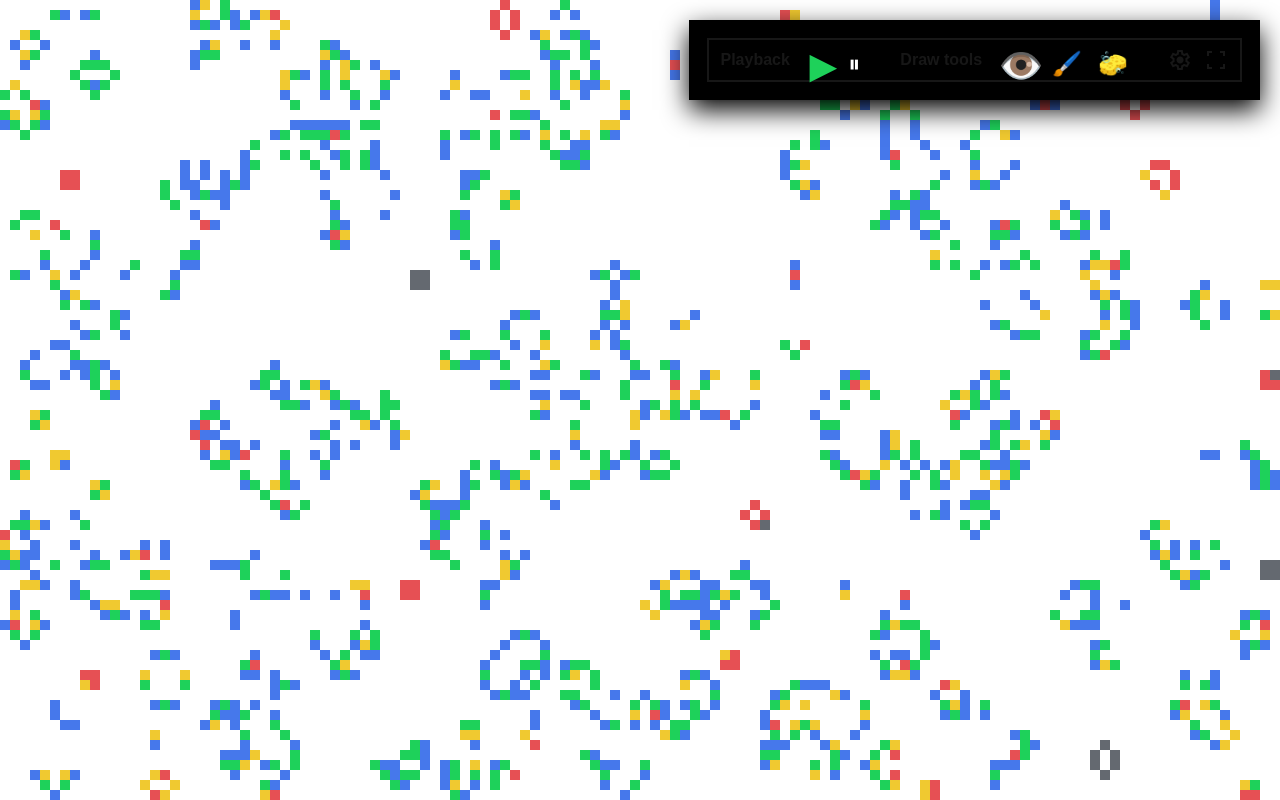
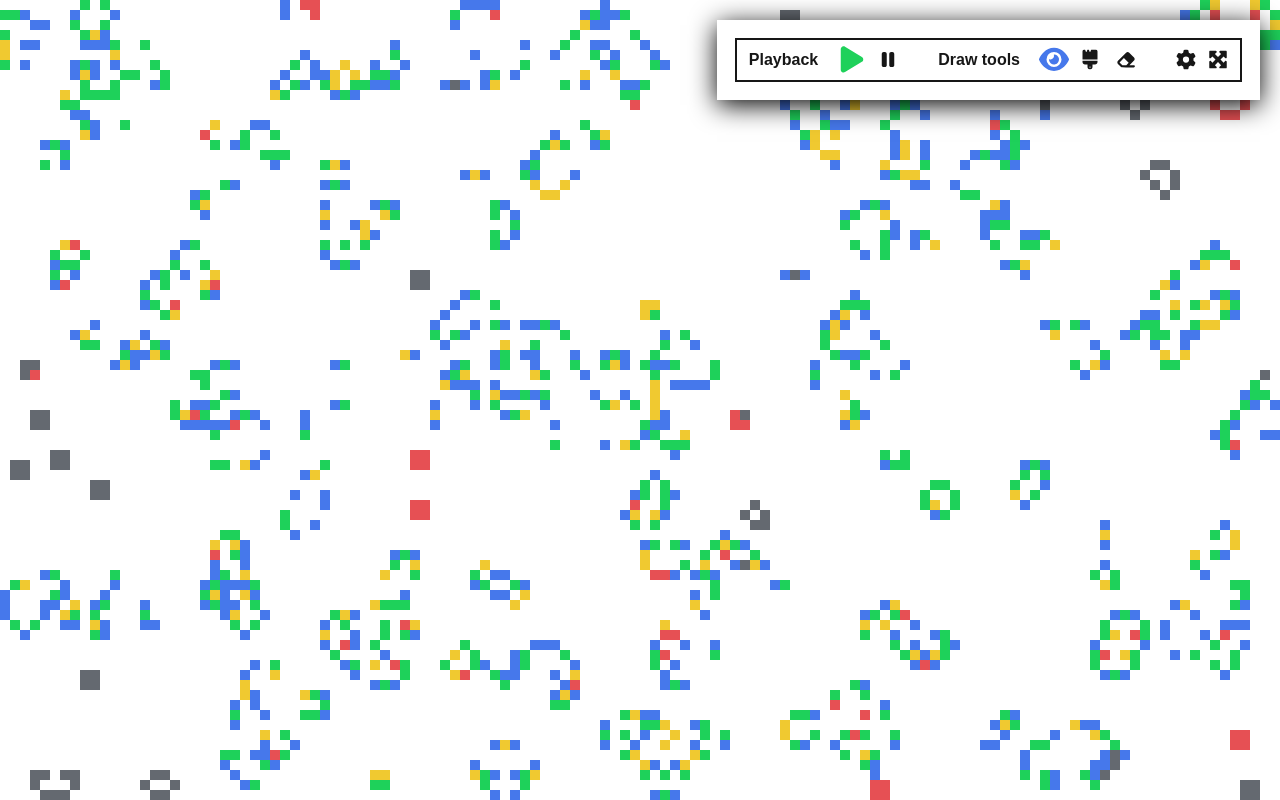
Before and after one commit to Prestopy/conways-game-of-life, a Next.js app: page / in a window 1280 px wide. Built offline with nearby package versions, Linux system fonts and the light colour scheme.

Commit message:
fixed site for dark mode and better icons

```diff
--- a/package.json
+++ b/package.json
@@ -9,9 +9,10 @@
     "lint": "next lint"
   },
   "dependencies": {
+    "next": "15.2.4",
     "react": "^19.0.0",
     "react-dom": "^19.0.0",
-    "next": "15.2.4"
+    "react-icons": "^5.5.0"
   },
   "devDependencies": {
     "typescript": "^5",
--- a/src/app/globals.css
+++ b/src/app/globals.css
@@ -24,6 +24,11 @@
         --background: #0a0a0a;
         --foreground: #ededed;
     }
+}
+svg {
+    font-size: 20px;
+    margin: auto;
+    translate: 0 8%;
 }
 
 h1 {
@@ -61,7 +66,7 @@ input[type="range"] {
     appearance: none;
     width: 200px;
     height: 20px;
-    background: #ffffff;
+    background: var(--foreground);
     outline: none;
     -webkit-transition: .2s;
     transition: opacity .2s;
--- a/src/app/page.tsx
+++ b/src/app/page.tsx
@@ -1,6 +1,7 @@
 "use client";
 
 import {useEffect, useRef, useState} from "react";
+import {FaPlay, FaBrush, FaEraser, FaEye, FaGear, FaMaximize, FaMinimize, FaPause} from "react-icons/fa6";
 
 export default function Home() {
     const canvasRef = useRef<HTMLCanvasElement>(null);
@@ -369,33 +370,32 @@ export default function Home() {
     return (
         <div>
             <div id="settings-cont" className="absolute w-fit top-5 right-5 z-10 select-none">
-                <div id="settings" className="p-5 bg-black ring-white" onMouseEnter={() => { tempDrawBlockRef.current = true }} onMouseLeave={() => {
+                <div id="settings" className="p-5 bg-white dark:bg-black" onMouseEnter={() => { tempDrawBlockRef.current = true }} onMouseLeave={() => {
                     tempDrawBlockRef.current = false
                     setShowSettings(false);
-                }} style={{ opacity: settings.fullScreen ? 0 : 1, boxShadow: "0px 10px 25px black" }}>
+                }} style={{ opacity: settings.fullScreen ? 0 : 1, boxShadow: "0px 5px 25px black" }}>
                     <div
                         className="cursor-pointer flex flex-row gap-10 justify-end ring-2 px-3 py-2"
                     >
                         <div className="flex flex-row gap-4">
                             <p className="font-bold mr-2">Playback</p>
-                            <p className="material-symbols-outlined draw-tool" onClick={() => {setIsPaused(false)}} style={{ color: !isPaused ? "#1ed15a" : "#ffffff", transform: `scale(${!isPaused ? 1.5 : 1})` }}>▶︎{/*play_arrow*/}</p>
-                            <p className="material-symbols-outlined draw-tool" onClick={() => {setIsPaused(true)}} style={{ color: isPaused ? "#e65054" : "#ffffff", transform: `scale(${isPaused ? 1.5 : 1})` }}>⏸︎</p>
+                            <p className="draw-tool" onClick={() => {setIsPaused(false)}} style={{ color: !isPaused ? "#1ed15a" : "", transform: `scale(${!isPaused ? 1.5 : 1})` }}><FaPlay /></p>
+                            <p className="draw-tool" onClick={() => {setIsPaused(true)}} style={{ color: isPaused ? "#e65054" : "", transform: `scale(${isPaused ? 1.5 : 1})` }}><FaPause /></p>
                         </div>
 
                         <div className="flex flex-row gap-4">
                             <p className="font-bold mr-2">Draw tools</p>
-                            <p className="material-symbols-outlined draw-tool" onClick={() => {setDrawMode("none")}} style={{ color: drawMode == "none" ? "#4678eb" : "#ffffff", transform: `scale(${drawMode == "none" ? 1.5 : 1})` }}>👁️</p>
-                            <p className="material-symbols-outlined draw-tool" onClick={() => {setDrawMode("draw")}} style={{ color: drawMode == "draw" ? "#f0c930" : "#ffffff", transform: `scale(${drawMode == "draw" ? 1.5 : 1})` }}>🖌️</p>
-                            <p className="material-symbols-outlined draw-tool" onClick={() => {setDrawMode("erase")}} style={{ color: drawMode == "erase" ? "#f0c930" : "#ffffff", transform: `scale(${drawMode == "erase" ? 1.5 : 1})` }}>🧽</p>
+                            <p className="draw-tool" onClick={() => {setDrawMode("none")}} style={{ color: drawMode == "none" ? "#4678eb" : "", transform: `scale(${drawMode == "none" ? 1.5 : 1})` }}><FaEye /></p>
+                            <p className="draw-tool" onClick={() => {setDrawMode("draw")}} style={{ color: drawMode == "draw" ? "#f0c930" : "", transform: `scale(${drawMode == "draw" ? 1.5 : 1})` }}><FaBrush /></p>
+                            <p className="draw-tool" onClick={() => {setDrawMode("erase")}} style={{ color: drawMode == "erase" ? "#f0c930" : "", transform: `scale(${drawMode == "erase" ? 1.5 : 1})` }}><FaEraser /></p>
                         </div>
 
                         <div className="flex flex-row gap-3">
                             <p
-                                className="material-symbols-outlined"
                                 onClick={() => setShowSettings(prev => !prev)}
-                            >settings</p>
+                            ><FaGear /></p>
 
-                            <p className="material-symbols-outlined" onClick={() => setSettings(prev => {
+                            <p onClick={() => setSettings(prev => {
                                 if (!prev.fullScreen) {
                                     // will become fullscreen
                                     setShowSettings(false);
@@ -413,7 +413,7 @@ export default function Home() {
                                     ...prev,
                                     fullScreen: !prev.fullScreen
                                 }
-                            })}>{settings.fullScreen ? "fullscreen_exit" : "fullscreen"}</p>
+                            })}>{settings.fullScreen ? <FaMinimize /> : <FaMaximize />}</p>
                         </div>
                     </div>
 
```
